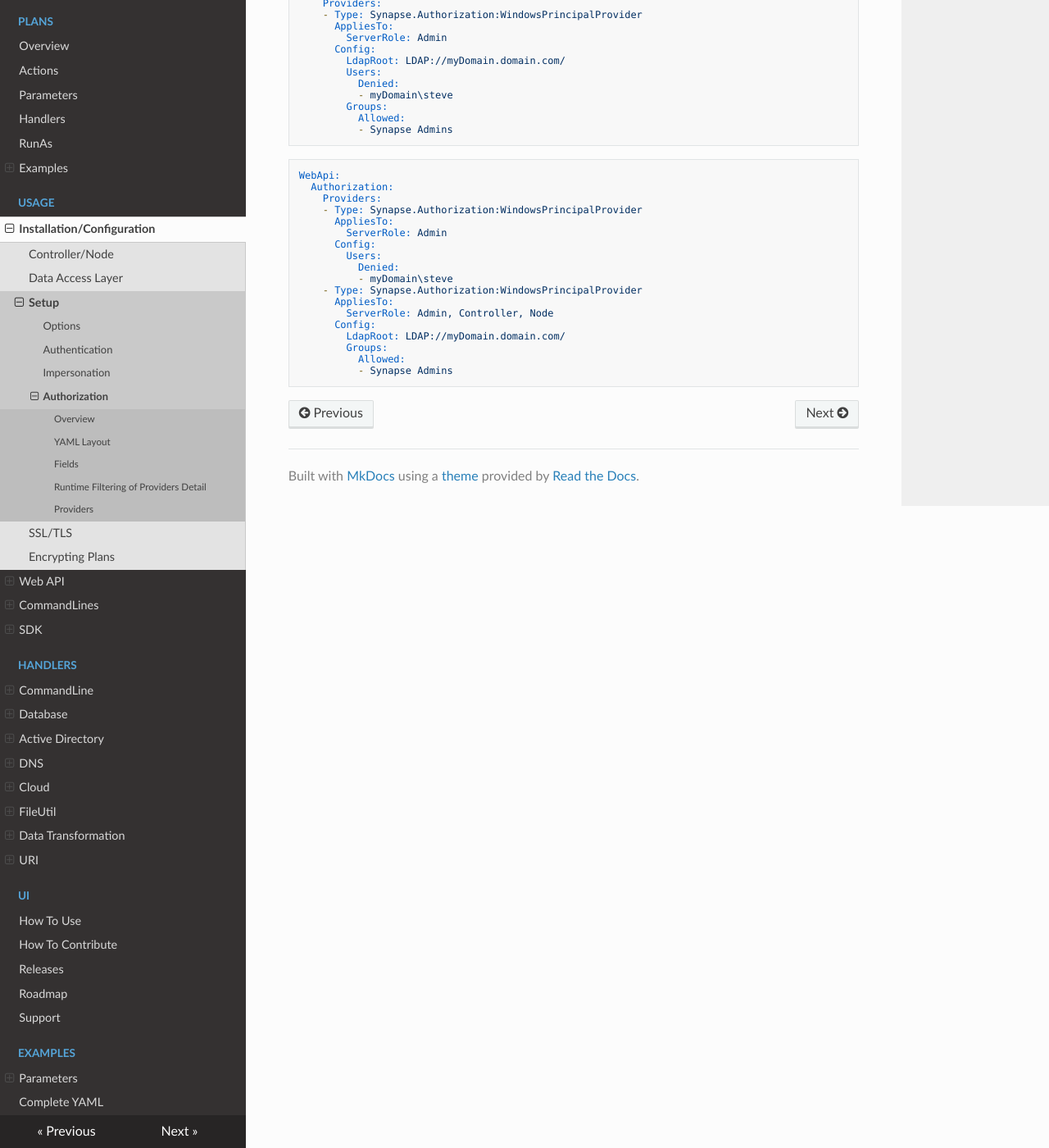
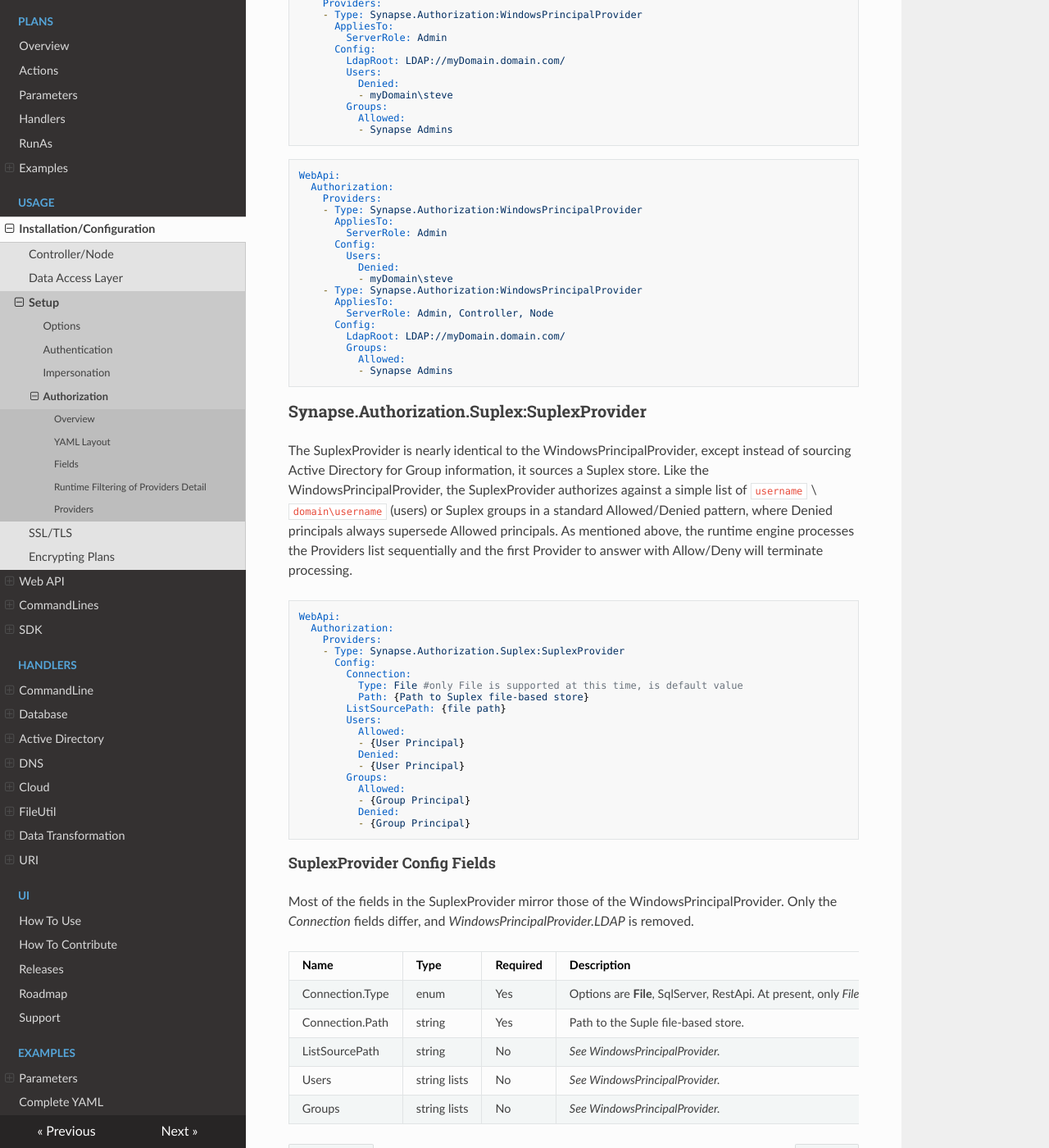
Before and after one commit to SynapseProject/synapse.docs, an MkDocs documentation site: the page built from docs/run/setup/authorization.md, in a window 1280 px wide and 1400 px high, scrolled down 3973 px. Shown: the whole window at 82% size. Built offline with MkDocs 1.6.1, drawn with Linux system fonts in a browser that asks for light colours; nearby versions of some CDN libraries; old or Windows-style settings are respelled for this version of MkDocs.

Commit message:
added SuplexProvider

````diff
--- a/docs/run/setup/authorization.md
+++ b/docs/run/setup/authorization.md
@@ -201,3 +201,42 @@ WebApi:
           Allowed:
           - Synapse Admins
 ```
+
+### Synapse.Authorization.Suplex:SuplexProvider
+
+The SuplexProvider is nearly identical to the WindowsPrincipalProvider, except instead of sourcing Active Directory for Group information, it sources a Suplex store.  Like the WindowsPrincipalProvider, the SuplexProvider authorizes against a simple list of `username` \ `domain\username` (users) or Suplex groups in a standard Allowed/Denied pattern, where Denied principals always supersede Allowed principals.  As mentioned above, the runtime engine processes the Providers list sequentially and the first Provider to answer with Allow/Deny will terminate processing.
+
+
+```yaml
+WebApi:
+  Authorization:
+    Providers:
+    - Type: Synapse.Authorization.Suplex:SuplexProvider
+      Config:
+        Connection:
+          Type: File #only File is supported at this time, is default value
+          Path: {Path to Suplex file-based store}
+        ListSourcePath: {file path}
+        Users:
+          Allowed:
+          - {User Principal}
+          Denied:
+          - {User Principal}
+        Groups:
+          Allowed:
+          - {Group Principal}
+          Denied:
+          - {Group Principal}
+```
+
+#### SuplexProvider Config Fields
+
+Most of the fields in the SuplexProvider mirror those of the WindowsPrincipalProvider.  Only the _Connection_ fields differ, and _WindowsPrincipalProvider.LDAP_ is removed.
+
+|Name|Type|Required|Description
+|-|-|-|-
+Connection.Type|enum|Yes|Options are **File**, SqlServer, RestApi.  At present, only _File_ is supported, and it's the default value.
+Connection.Path|string|Yes|Path to the Suple file-based store.
+|ListSourcePath|string|No|_See WindowsPrincipalProvider._
+|Users|string lists|No|_See WindowsPrincipalProvider._
+|Groups|string lists|No|_See WindowsPrincipalProvider._
````
